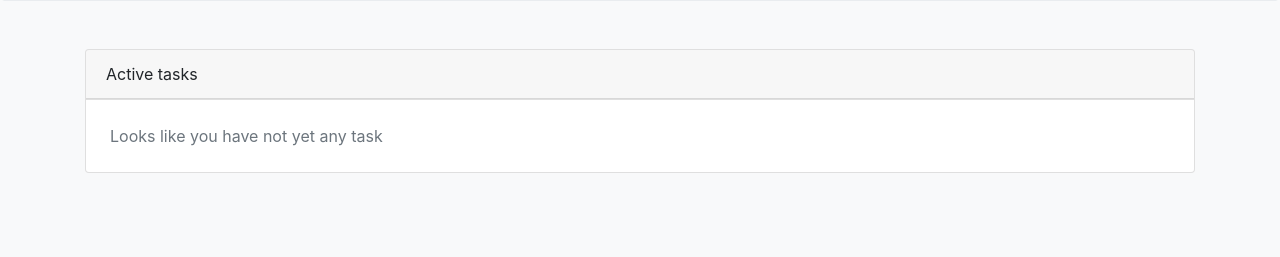
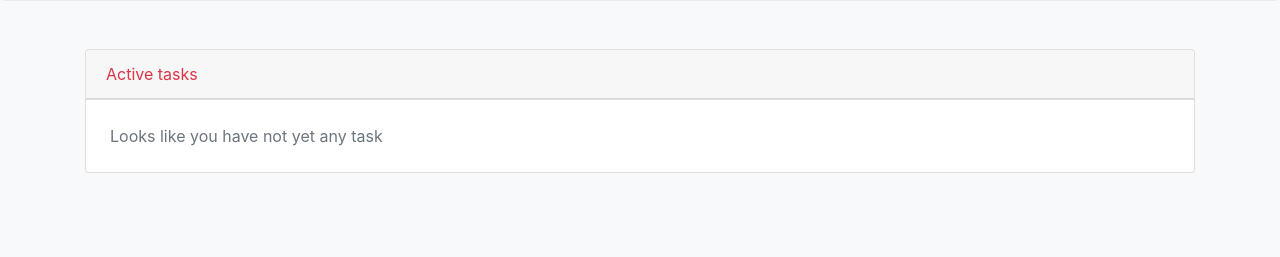
Before and after one commit to azinit/wlhub, a Django app: page /account/ in a window 1280 px wide. Shown: the part 382-639 px from the top of the page. Run offline with Django 3.2, Linux system fonts and the light colour scheme; the visitor is signed in with stand-in values (Sample User, id 1); data that the repository does not hold is empty; some libraries are stand-ins or nearby versions.

Commit message:
add link

```diff
--- a/wlhub/templates/users/includes/tasks.html
+++ b/wlhub/templates/users/includes/tasks.html
@@ -1,7 +1,7 @@
 <div class="container">
     <div class="card mt-5">
         <div class="card-header">
-            Active tasks
+            <a href="{% url 'tasks-list' category="open" %}" class="text-decoration-none text-danger">Active tasks</a>
         </div>
         <ul class="list-group list-group-flush">
             {% for task in user.open_tasks %}
```
